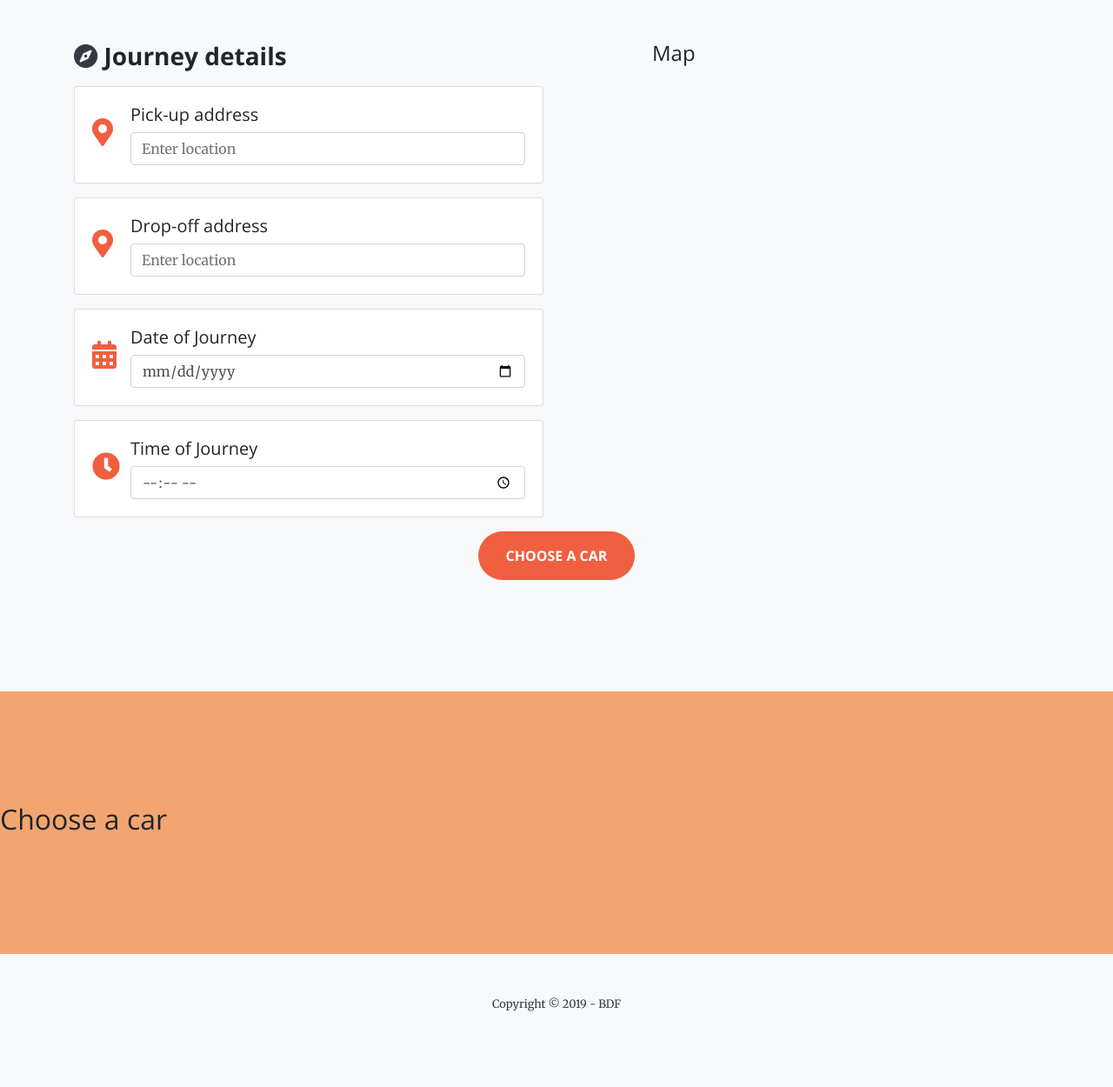
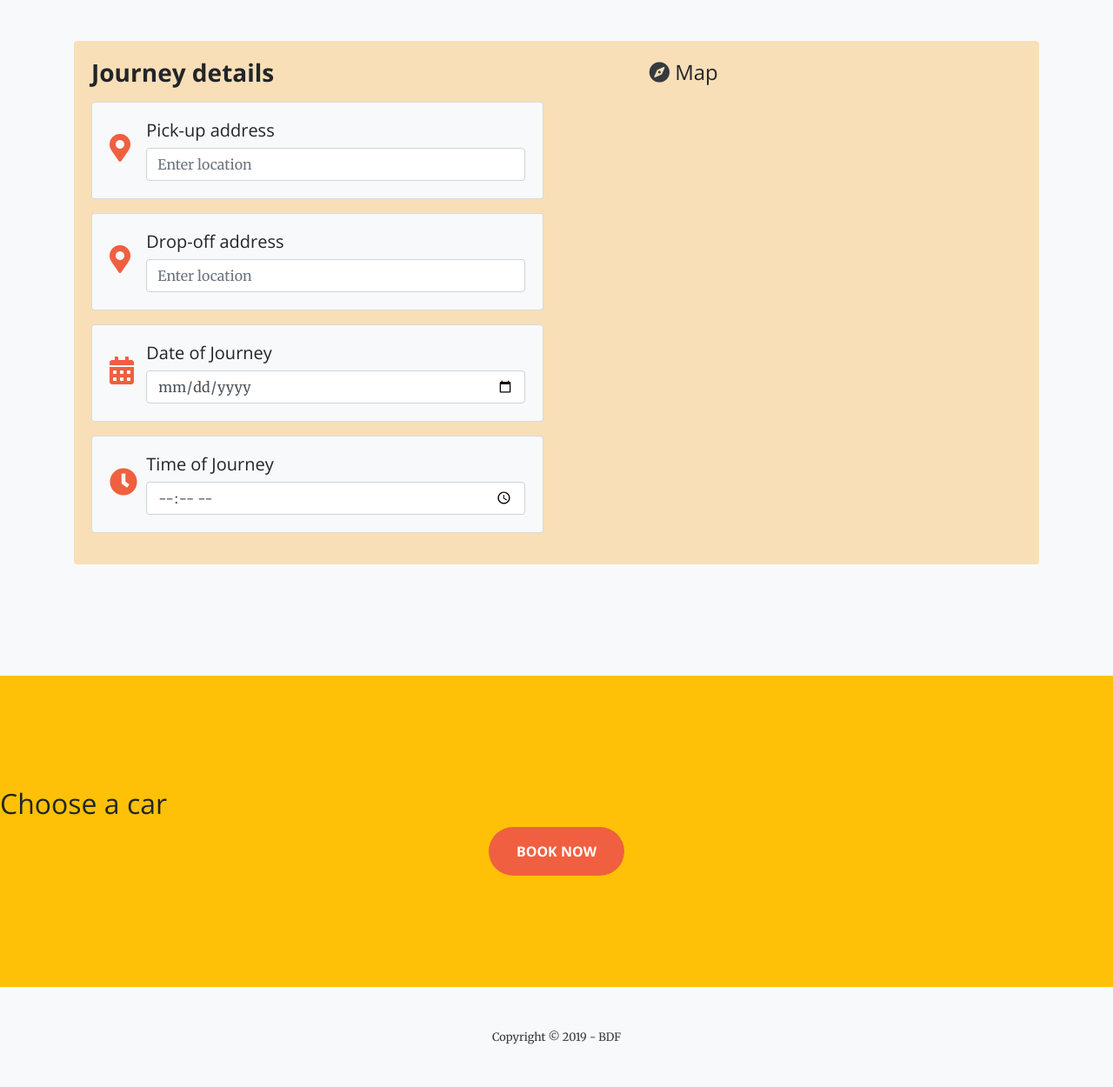
Before and after one commit to wuiyanng1998/FunTimesGroupB, a PHP site: page /makeNewBooking.html in a window 1280 px wide. Shown: the part 97-1347 px from the top of the page at 87% size. Before the commit the page ends 1260 px from the top, so only its background shows below. Run offline with PHP 8.4, Linux system fonts and the light colour scheme.

Commit message:
Added primary card bg

```diff
--- a/css/creative.css
+++ b/css/creative.css
@@ -321,3 +321,9 @@ header.masthead p {
   -webkit-box-shadow: 0 0 0 0.2rem rgba(240, 95, 64, 0.5) !important;
   box-shadow: 0 0 0 0.2rem rgba(240, 95, 64, 0.5) !important;
 }
+
+
+.bg-card{
+  background-color: #F9DFB7;
+  border-style: none;
+}
--- a/makeNewBooking.html
+++ b/makeNewBooking.html
@@ -77,13 +77,14 @@
 <!--Journey details plus the map-->
 <section class="bg-light pt-5">
     <div class="container">
+        <div class="card bg-card">
+            <div class="card-body">
                 <div class="row">
                     <div class="col-md-12 col-lg-6">
                         <div class="pl-0">
-                    <h3 class="font-weight-bold"> <i class="fas fa-1x fa-compass text-dark my-1"></i> Journey details
-                    </h3>
+                            <h3 class="font-weight-bold"> Journey details </h3>
                         </div>
-                <div class="card pl-0 my-3">
+                        <div class="card pl-0 my-3 bg-light">
                             <div class="card-body">
                                 <div class="row">
                                     <div class="col-1 col-md-1">
@@ -91,13 +92,14 @@
                                     </div>
                                     <div class="col-11 col-md-11">
                                         <h5>Pick-up address</h5>
-                                <input class="form-control validate" id="pickup_address" placeholder="Enter location"
+                                        <input class="form-control validate" id="pickup_address"
+                                               placeholder="Enter location"
                                                type="text">
                                     </div>
                                 </div>
                             </div>
                         </div>
-                <div class="card pl-0 my-3">
+                        <div class="card pl-0 my-3 bg-light">
                             <div class="card-body">
                                 <div class="row">
                                     <div class="col-1">
@@ -105,14 +107,15 @@
                                     </div>
                                     <div class="col-11">
                                         <h5>Drop-off address</h5>
-                                <input class="form-control validate" id="dropoff_address" placeholder="Enter location"
+                                        <input class="form-control validate" id="dropoff_address"
+                                               placeholder="Enter location"
                                                type="text">
                                     </div>
                                 </div>
                             </div>
                         </div>
 
-                <div class="card ml-0 pl-0 my-3">
+                        <div class="card ml-0 pl-0 my-3 bg-light">
                             <div class="card-body ">
                                 <div class="row">
                                     <div class="col-1">
@@ -127,7 +130,7 @@
                             </div>
                         </div>
 
-                <div class="card ml-0 pl-0 my-3">
+                        <div class="card ml-0 pl-0 my-3 bg-light">
                             <div class="card-body">
                                 <div class="row">
                                     <div class="col-1">
@@ -143,25 +146,25 @@
                         </div>
                     </div>
                     <div class="col-lg-5 offset-lg-1 d-none d-lg-block">
-                <h4> Map </h4>
+                        <h4><i class="fas fa-1x fa-compass text-dark my-1"></i> Map </h4>
                     </div>
                 </div>
+            </div>
+        </div>
+    </div>
+</section>
+
+<!--Choosing the car-->
+<section class="bg-warning">
+
+    <h2>Choose a car </h2>
+
 
     <div class="row">
         <div class="mx-auto">
-                <a class="btn btn-primary btn-xl" href="login.html">Choose a car</a>
+            <a class="btn btn-primary btn-xl" href="login.html">Book now</a>
         </div>
     </div>
-
-    </div>
-</section>
-
-
-<!--Choosing the car-->
-<section class="bg-primary-light">
-
-    <h2>Choose a car </h2>
-
 </section>
 
 
```
Lines whose indentation alone changed are shown as unchanged.
